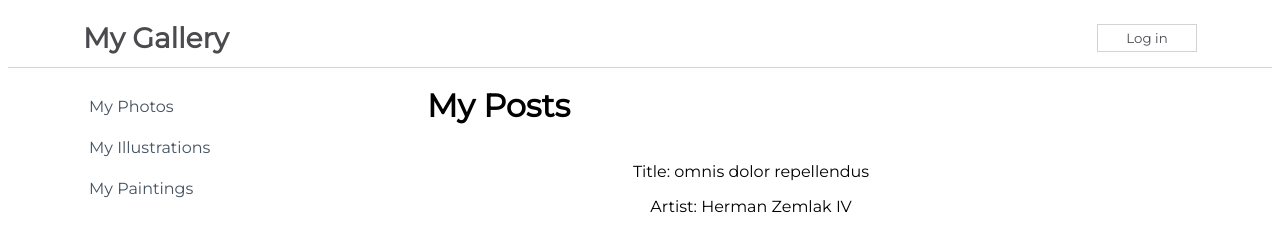
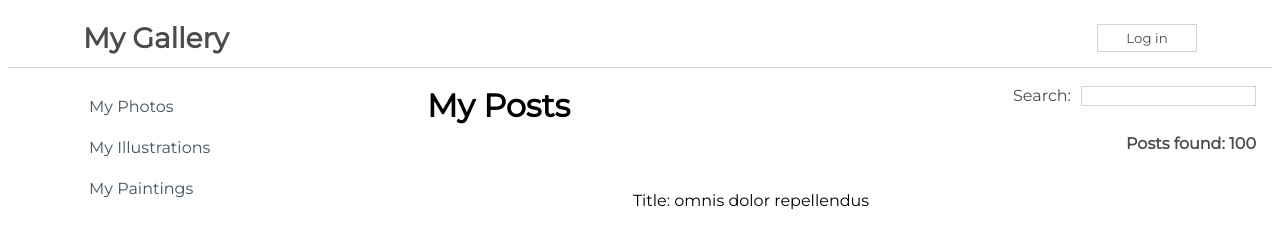
Before and after one commit to Roybin0/react-challenges, a React (Create React App) app in the folder my-app/: page / in a window 1280 px wide. Shown: the top 225 px of the page. Built offline with nearby package versions, Linux system fonts and the light colour scheme.

Commit message:
Search bar challenge

```diff
--- a/my-app/src/components/Content.js
+++ b/my-app/src/components/Content.js
@@ -10,6 +10,7 @@
 
         this.state = {
             isLoaded: false,
+            posts: [],
         }
     }
 
@@ -20,6 +21,20 @@
                 isLoaded: true,
             })
         }, 2000)
+        this.setState({
+            posts: savedPosts,
+        })
+    }
+
+    handleChange = (event) => {
+        const name = event.target.value.toLowerCase();
+        console.log(name)
+        const filteredPosts = savedPosts.filter(post => {
+            return post.name.toLowerCase().includes(name)
+        })
+        this.setState({
+            posts: filteredPosts
+        })
     }
 
     render() {
@@ -27,10 +42,19 @@
             <div>
                 <div className={css.TitleBar}>
                     <h1>My Posts</h1>
+                    <form>
+                        <label>Search:</label>
+                        <input
+                            type='search'
+                            id='searchInput'
+                            onChange={(event) => this.handleChange(event)}
+                        />
+                        <h4>Posts found: {this.state.posts.length}</h4>
+                    </form>
                 </div>
                 {this.state.isLoaded ? (
                     <div className={css.SearchResults}>
-                        < PostItem posts={savedPosts} />
+                        < PostItem posts={this.state.posts} />
                     </div>
                 ) : < Loader />
                 }
```
